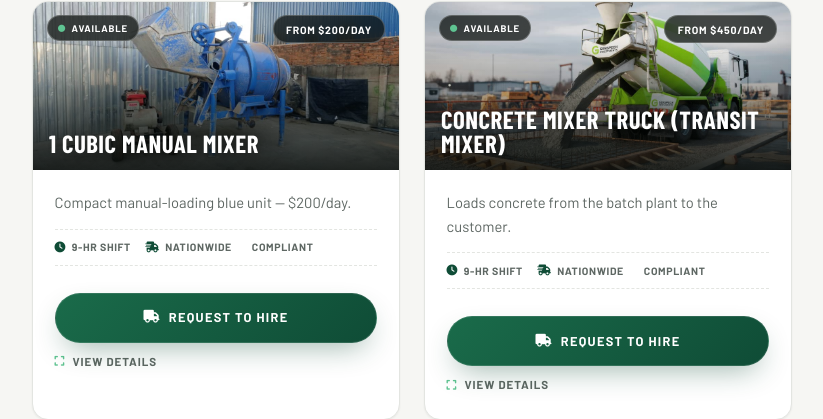
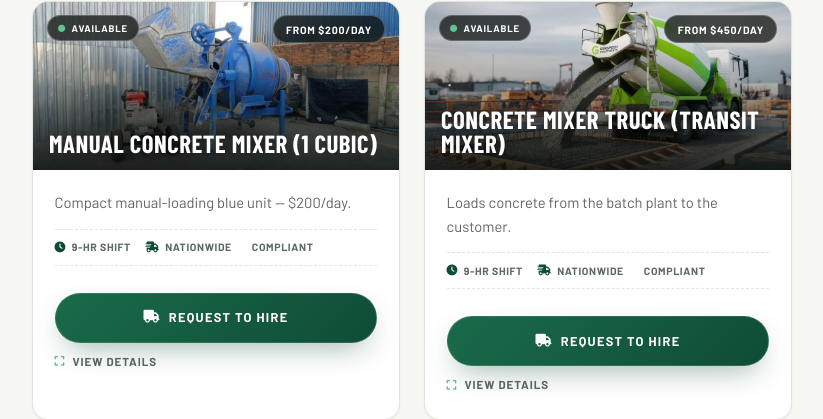
Before and after one commit to TKay25/Genspech, a Flask app: page / in a window 1280 px wide. Shown: the part 3542-3961 px from the top of the page, without its empty margins (32-855 px from the left). Run offline with Flask 3, Linux system fonts and the light colour scheme; data comes from the database, SQL or seed files in the repository; some web fonts are replaced.

Commit message:
Rename 1 Cubic Manual Loading Mixer to Manual Concrete Mixer (1 Cubic)

```diff
--- a/app.py
+++ b/app.py
@@ -76,7 +76,7 @@ MACHINE_NAMES = {
     "poker": "Poker Vibrator",
     "3.5-cubic": "Self Loading Concrete Mixer (3.5 Cubic)",
     "mixer-truck": "Concrete Mixer Truck (Transit Mixer)",
-    "1-cubic-manual": "1 Cubic Manual Loading Mixer",
+    "1-cubic-manual": "Manual Concrete Mixer (1 Cubic)",
     "lowbed": "Lowbed Transport (per km)",
     "side-curtain": "Side Curtain Truck",
 }
@@ -220,7 +220,7 @@ DEFAULT_HIRE_CARDS = [
     ("boom-pump", "Concrete Boom Pump", "Precision & reliability in concrete placement.", "From $700/day", "boom pump.jpeg", "machines"),
     ("power-float", "Power Float", "Smooth & finish concrete surfaces to a high standard.", "From $120/day", "powerfloat.jpeg", "machines"),
     ("poker", "Poker Vibrator", "Eliminate air pockets in fresh concrete.", "From $30/day", "concrete vibrator or poker.jpeg", "machines"),
-    ("1-cubic-manual", "1 Cubic Manual Mixer", "Compact manual-loading blue unit — $200/day.", "From $200/day", "mixer 2.jpeg", "machines"),
+    ("1-cubic-manual", "Manual Concrete Mixer (1 Cubic)", "Compact manual-loading blue unit — $200/day.", "From $200/day", "mixer 2.jpeg", "machines"),
     ("mixer-truck", "Concrete Mixer Truck (Transit Mixer)", "Loads concrete from the batch plant to the customer.", "From $450/day", "mixer truck.jpeg", "machines"),
     ("lowbed", "Lowbed Transport", "Heavy-duty lowbed to ferry construction & mining machines — excavators, loaders, rollers, backhoes, generators and more — $3/km across Zimbabwe.", "From $3/km", "lowbed.jpeg", "vehicles"),
     ("side-curtain", "Side Curtain Truck", "Used for carrying pallets, building materials, machinery, general freight and agricultural products — crossborder transport available.", "From $3/km", "sidecurtaintruck30tonnesuperlink.jpeg", "vehicles"),
--- a/templates/index.html
+++ b/templates/index.html
@@ -1804,7 +1804,7 @@
               <option value="power-float">Power Float</option>
               <option value="poker">Poker Vibrator</option>
               <option value="mixer-truck">Concrete Mixer Truck (Transit Mixer)</option>
-              <option value="1-cubic-manual">1 Cubic Manual Loading Mixer</option>
+              <option value="1-cubic-manual">Manual Concrete Mixer (1 Cubic)</option>
               <option value="generator">Generator Hire</option>
               <option value="lowbed">Lowbed Transport ($3/km)</option>
               <option value="side-curtain">Side Curtain Truck ($3/km)</option>
@@ -2226,7 +2226,7 @@
   // ============ QUOTE CALCULATION (MAIN FORM) ============
   const RATES = { generator: 180, "boom-pump": 700, "static-pump": 500, "power-float": 120, poker: 30, "3.5-cubic": 500, "mixer-truck": 450, "1-cubic-manual": 200, lowbed: 3, "side-curtain": 3 };
   const URGENCY_MULTIPLIER = { standard: 1, priority: 1.15, urgent: 1.3 };
-  const MACHINE_NAMES = { generator: "Generator Hire", "boom-pump": "Concrete Boom Pump", "static-pump": "Concrete Static Pump", "power-float": "Power Float", poker: "Poker Vibrator", "3.5-cubic": "Self Loading Concrete Mixer (3.5 Cubic)", "mixer-truck": "Concrete Mixer Truck (Transit Mixer)", "1-cubic-manual": "1 Cubic Manual Loading Mixer", lowbed: "Lowbed Transport (per km)", "side-curtain": "Side Curtain Truck" };
+  const MACHINE_NAMES = { generator: "Generator Hire", "boom-pump": "Concrete Boom Pump", "static-pump": "Concrete Static Pump", "power-float": "Power Float", poker: "Poker Vibrator", "3.5-cubic": "Self Loading Concrete Mixer (3.5 Cubic)", "mixer-truck": "Concrete Mixer Truck (Transit Mixer)", "1-cubic-manual": "Manual Concrete Mixer (1 Cubic)", lowbed: "Lowbed Transport (per km)", "side-curtain": "Side Curtain Truck" };
   const PER_KM = { lowbed: true, "side-curtain": true };
   const qtyUnit = (m) => PER_KM[m] ? 'km' : 'day';
 
@@ -2658,7 +2658,7 @@
     let replies = [];
     const chatIsKm = PER_KM[chatContext.machine];
     if (!chatContext.machine) {
-      replies = ["Generator", "Concrete Boom Pump", "Self Loader", "Power Float", "Poker", "3.5 Cubic", "1 Cubic Manual", "Lowbed", "Side Curtain"];
+      replies = ["Generator", "Concrete Boom Pump", "Self Loader", "Power Float", "Poker", "3.5 Cubic", "Manual Mixer (1 Cubic)", "Lowbed", "Side Curtain"];
     } else if (!chatContext.days) {
       replies = chatIsKm ? ["50 km", "100 km", "150 km", "250 km"] : ["2 days", "3 days", "5 days", "7 days", "10 days"];
     } else {
@@ -2761,7 +2761,7 @@
       if (window.innerWidth > 700) chatInput?.focus();
       if (chatMessages.children.length === 0) {
         addMessage("👋 Hi! I'm your Genspech quote assistant. Tell me:", false);
-        addMessage("📌 Machine type (Generator, Concrete Boom Pump, Self Loader, 3.5 Cubic Mixer, 1 Cubic Manual, Lowbed Transport, Power Float, Poker)", false);
+        addMessage("📌 Machine type (Generator, Concrete Boom Pump, Self Loader, 3.5 Cubic Mixer, Manual Mixer (1 Cubic), Lowbed Transport, Power Float, Poker)", false);
         addMessage("📅 Machines: number of days (1 day = 9hr shift) · Lowbed: distance in km", false);
         addMessage("⚡ Urgency (Standard, Priority, Urgent)", false);
         addMessage("💡 Try: '3.5 cubic for 3 days', 'generator priority', or 'lowbed 150 km'", false);
```
